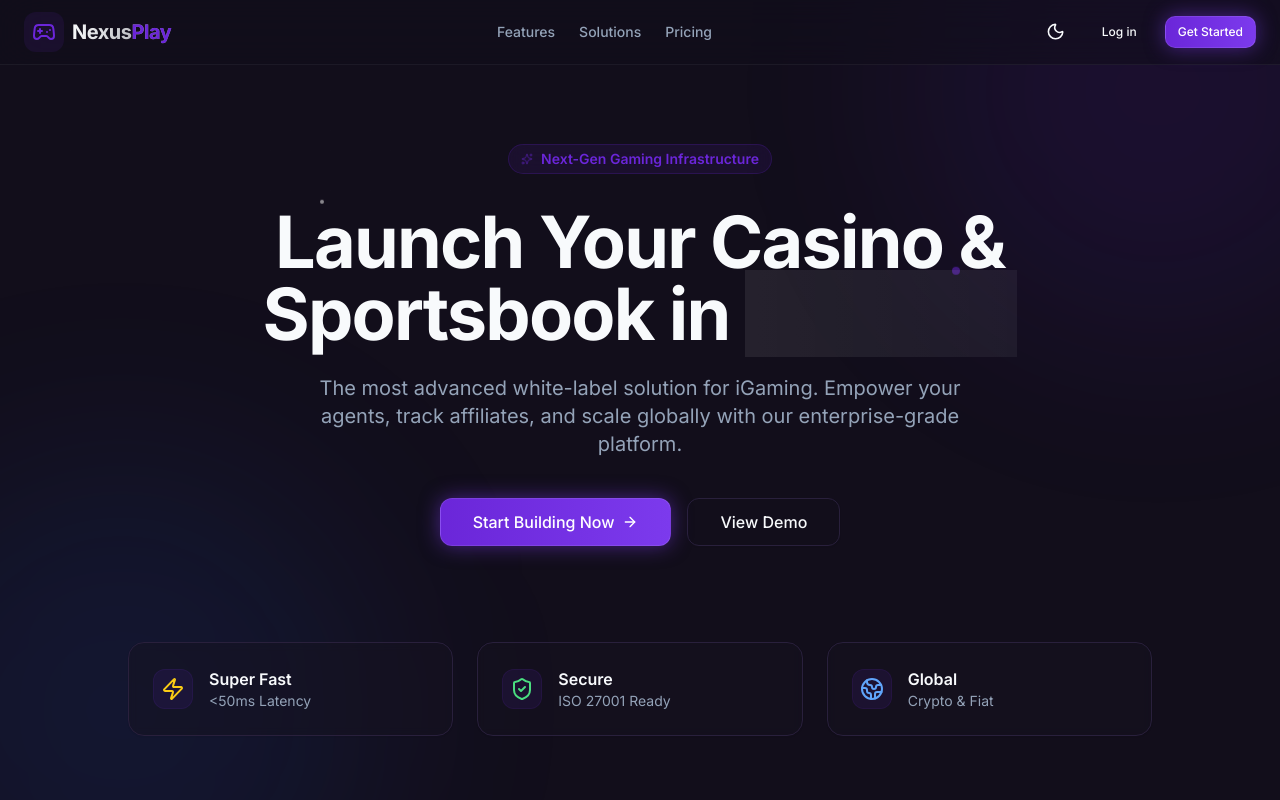
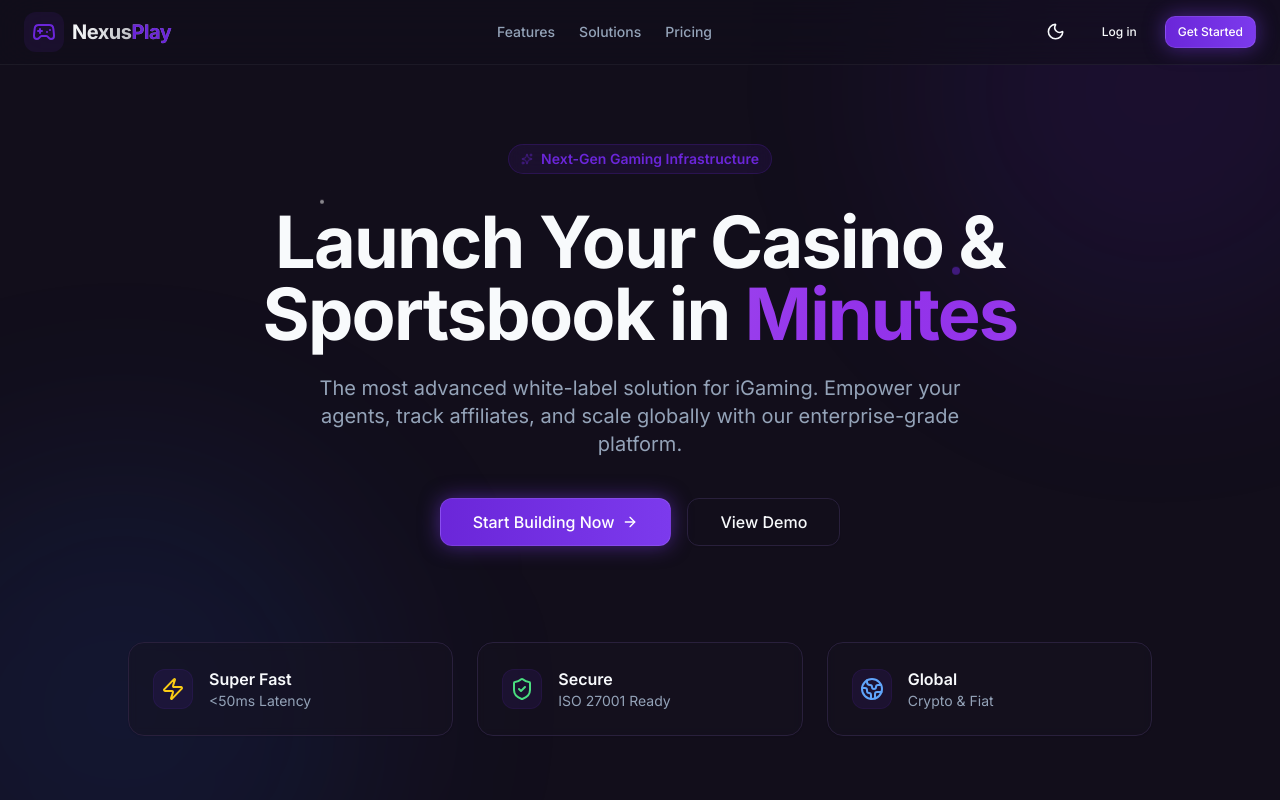
Before and after one commit to Karamkottish/GamingFullstack, a Next.js app in the folder frontend/: page / in a window 1280 px wide. Shown: the top 800 px of the page. Built offline with nearby package versions, Linux system fonts and the light colour scheme.

Commit message:
fixed landing issue

```diff
--- a/frontend/src/app/globals.css
+++ b/frontend/src/app/globals.css
@@ -116,6 +116,3 @@
 ::-webkit-scrollbar-thumb:hover {
   @apply bg-muted-foreground/40;
 }
-/* Shimmer Animation */
-@keyframes shimmer { 0% { background-position: -1000px 0; } 100% { background-position: 1000px 0; } }
-.animate-shimmer { animation: shimmer 2s infinite linear; background: linear-gradient(90deg, rgba(255,255,255,0.05) 0%, rgba(255,255,255,0.1) 50%, rgba(255,255,255,0.05) 100%); background-size: 1000px 100%; }
```
